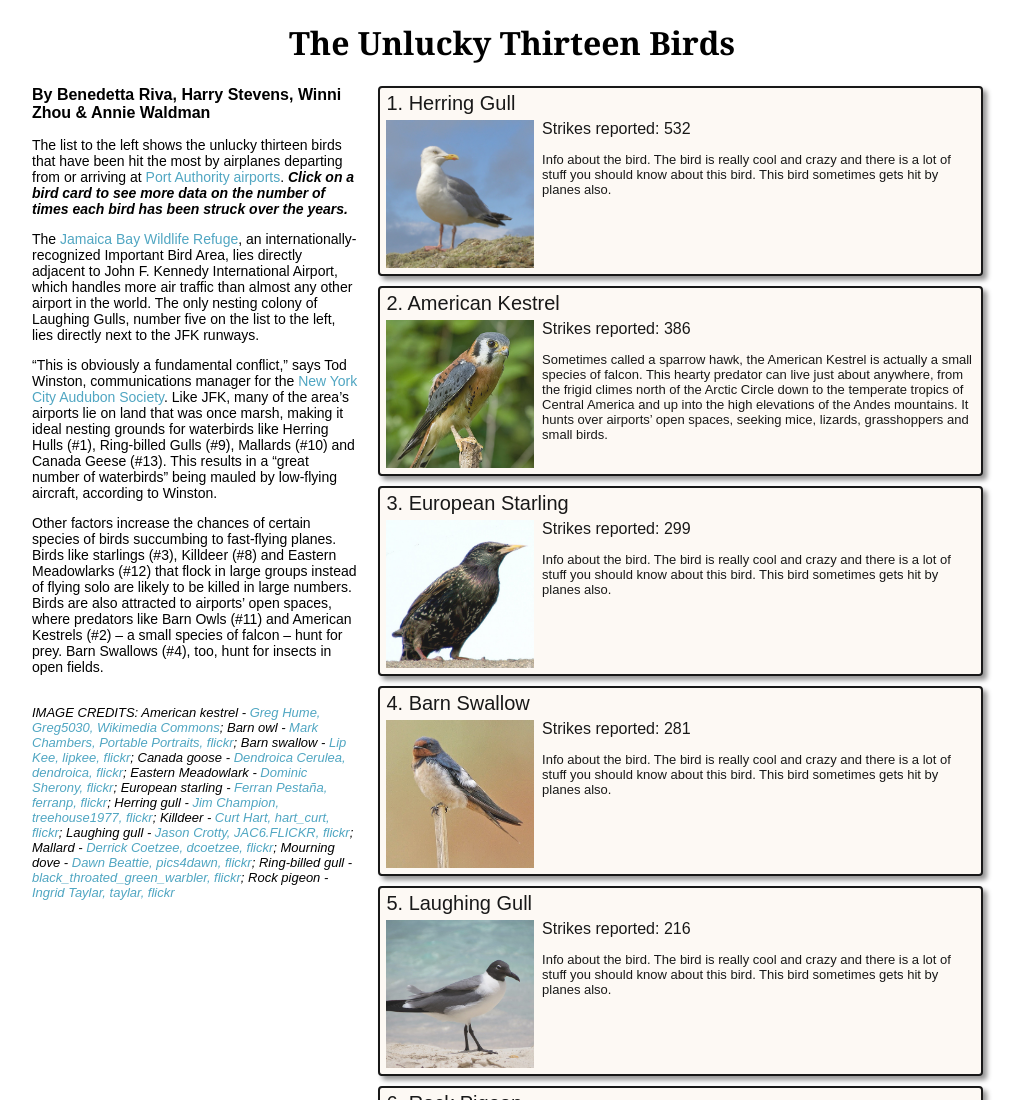
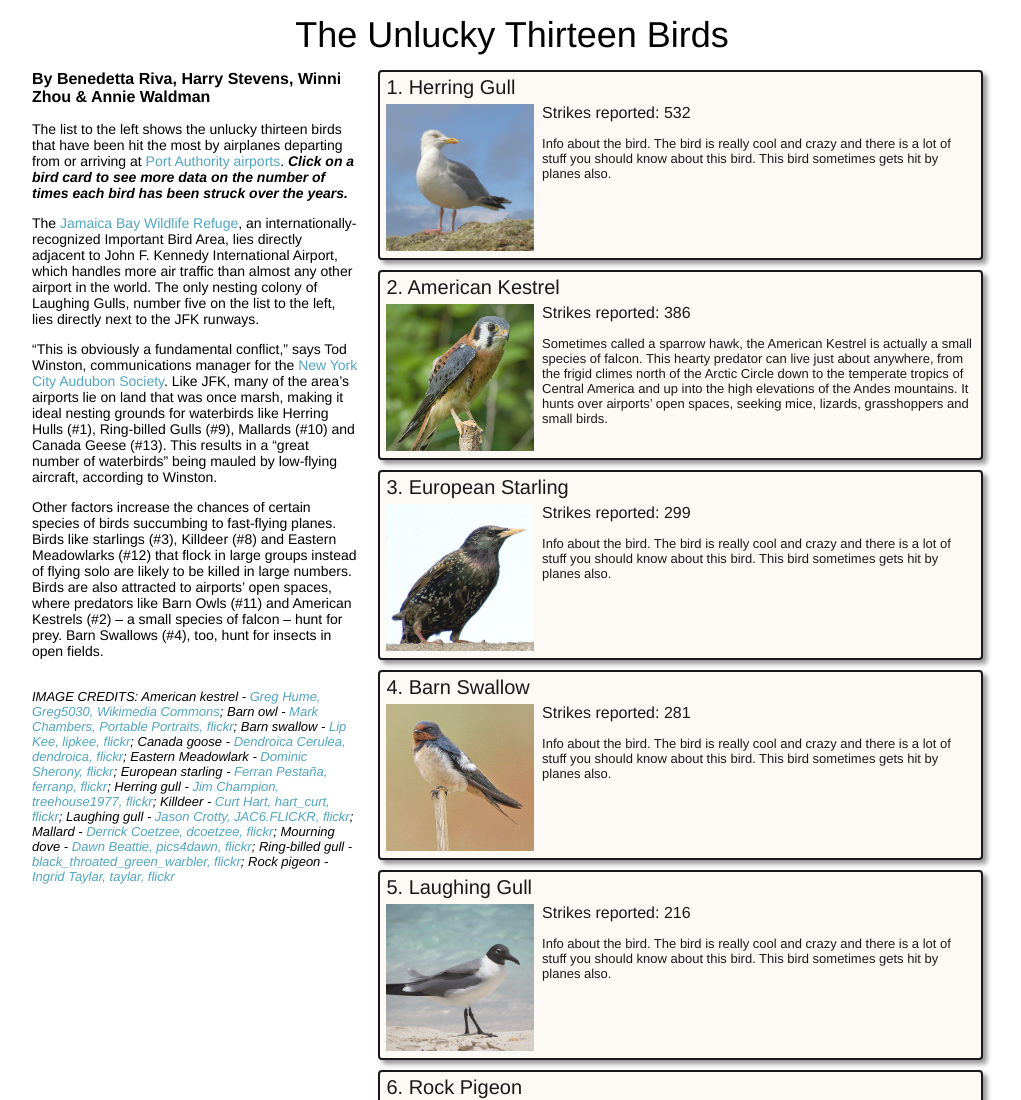
Before and after one commit to HarryStevens/bird-list, a plain HTML site: page index.html in a window 1280 px wide. Shown: the top 1100 px of the page, without its empty margins (128-1149 px from the left). Drawn offline with nearby package versions, Linux system fonts and the light colour scheme; a script that the page names is missing.

Commit message:
Update fonts

```diff
--- a/styles.css
+++ b/styles.css
@@ -5,11 +5,16 @@ body {
 	display: table;
 	margin: 0 auto;
 	width: 960px;
-	font-family: Arial, Helvetica, sans-serif;
+	font-family: "Helvetica Neue",Helvetica,Arial,sans-serif;
 }
 h1 {
-	font-family: Georgia;
 	text-align: center;
+	margin-top: 15px;
+	margin-bottom: 15px;
+	font-size: 36px;
+	font-weight: 500;
+	line-height: 1.1;
+	font-family: "Helvetica Neue",Helvetica,Arial,sans-serif;
 }
 a:link {
 	color: #50A6C2;
```
